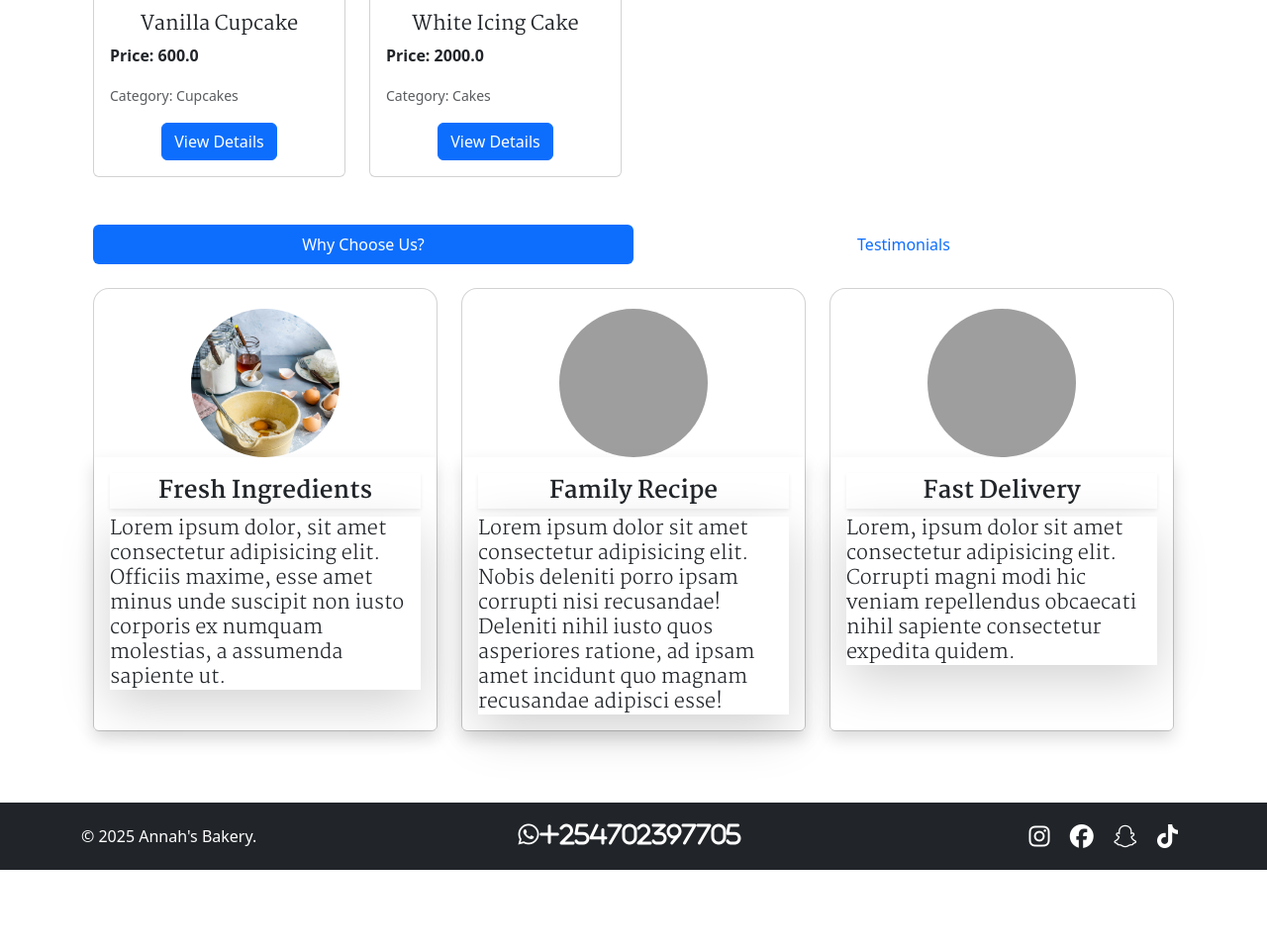
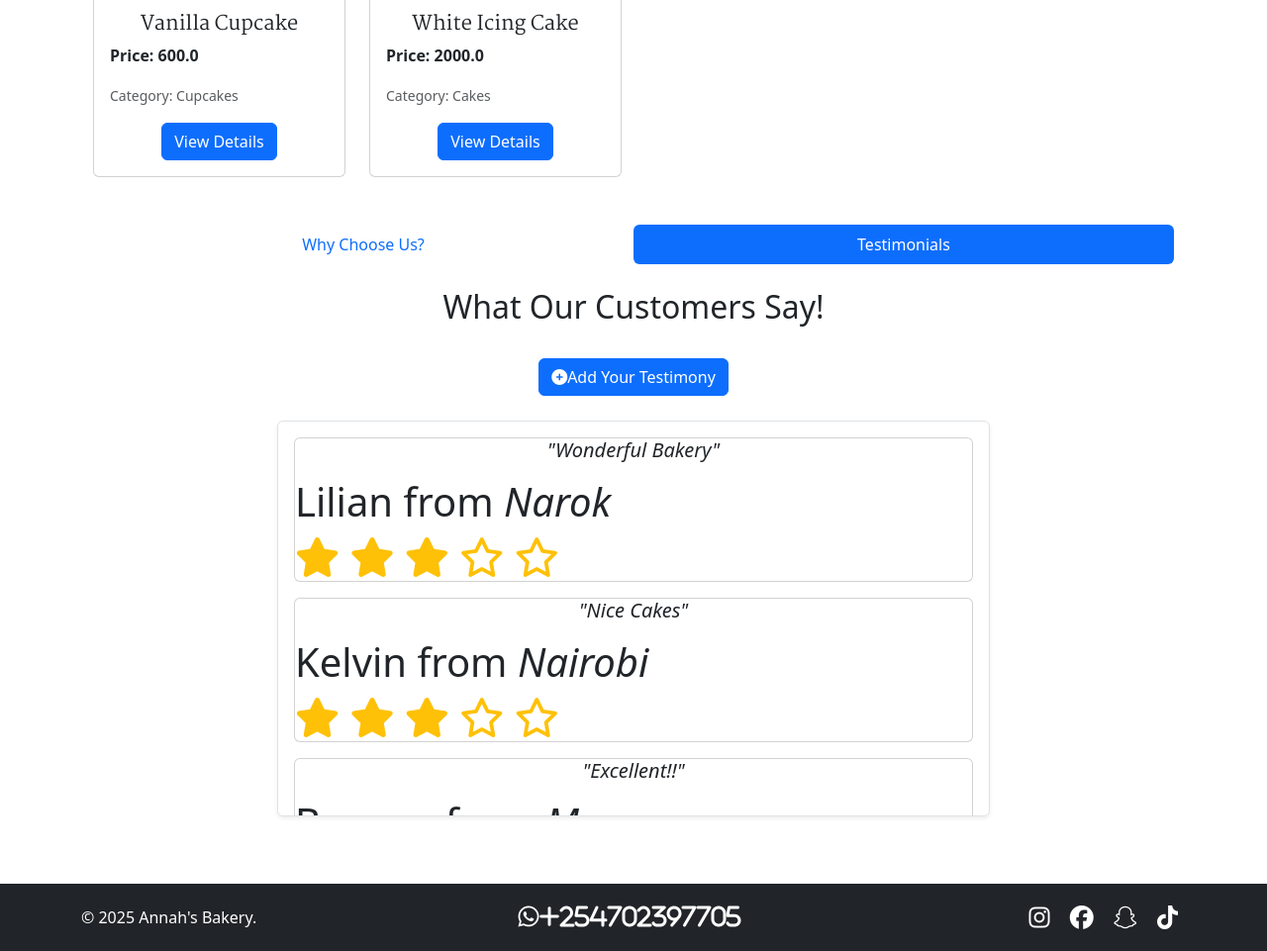
Before and after one commit to R-gitonga/Annah-s-Bakey, a Flask app: page / in a window 1280 px wide. Shown: the part 3131-4092 px from the top of the page at 99% size. Before the commit the page ends 4010 px from the top, so only its background shows below. Run offline with Flask 3, Linux system fonts and the light colour scheme; data comes from the database, SQL or seed files in the repository; both versions use the stored data as it was after the commit; some web fonts are replaced; grey boxes are pictures that could not be loaded.

Commit message:
Added functionality to fetch testimonials from database and to allow users add their own.

```diff
--- a/app.py
+++ b/app.py
@@ -1,9 +1,11 @@
-from flask import Flask, g, render_template, request, jsonify
+from flask import Flask, g, render_template, request, jsonify, flash, redirect, url_for
 import sqlite3
 import os
 
 
 app = Flask(__name__)
+#generate a random 24-byte key
+app.config['SECRET_KEY'] = os.urandom(24)
 
 
 
@@ -23,10 +25,6 @@ def close_db(exception=None):
 
 
 @app.route("/")
-# def home():
-#     db = get_db()
-#     products = db.execute('SELECT * FROM product WHERE is_available = 1').fetchall()
-
 def index():
     db = get_db()
 
@@ -72,10 +70,62 @@ def index():
     products_cursor = db.execute(product_query, query_params)
     filtered_products = products_cursor.fetchall()
 
+    testimonials_query = """
+                SELECT
+                    t.id,
+                    t.customer_name,
+                    t.customer_location,
+                    t.testimonial_text,
+                    t.rating,
+                    t.image_url,
+                    t.is_approved
+                FROM
+                    testimonials t
+                WHERE
+                    is_approved = 1
+                ORDER BY
+                    created_at DESC
+
+    """
+    testimonials_cursor = db.execute(testimonials_query)
+    testimonials = testimonials_cursor.fetchall()
+
+    print("Fetched testimonials:", testimonials) # This will print to your Flask terminal
+
+
     return render_template('index.html',
                            products=filtered_products,
                            categories=all_categories,
-                           selected_category=selected_category_name)
+                           selected_category=selected_category_name,
+                           testimonials=testimonials)
+
+@app.route('/add_testimonial', methods=['GET', 'POST'])
+def add_testimonial():
+    if request.method == 'POST':
+        customer_name = request.form['customer_name']
+        customer_location = request.form.get('customer_location') #use .get for optional fields
+        testimonial_text = request.form['testimonial_text']
+        rating = request.form.get('rating')
+        image_url = request.form.get('image_url') #placeholder for image. yet to implement
+
+        #basic validation
+        if not customer_name or not testimonial_text:
+            flash('Name and Testimony are required!', 'danger')
+            return render_template('add_testimonial.html')
+
+        try:
+            db = get_db()
+            db.execute(
+                "INSERT INTO testimonials(customer_name, customer_location, testimonial_text, rating, image_url, is_approved) VALUES (?, ?, ?, ?, ?, ?)",
+                (customer_name, customer_location, testimonial_text, rating, image_url, 0)
+            )
+            db.commit()
+            flash('Your testimony has been submitted for approval!', 'success')
+            return redirect(url_for('index', _anchor='testimonials-tab')) #redirect back to home, testimonials tab
+        except sqlite3.Error as e:
+            flash(f'An error occurred: {e}', 'danger')
+            return render_template('add_testimonials.html')
+    return render_template('add_testimonial.html')
 
 # AJAX endpoint for filtering
 @app.route('/filter_products', methods=['GET'])
@@ -143,5 +193,6 @@ def product_detail(product_id):
     return render_template('product_detail.html', product=product)
 
 
+
 if __name__ == '__main__':
     app.run(debug=True)
--- a/static/css/styles.css
+++ b/static/css/styles.css
@@ -140,11 +140,22 @@ body {
     font-size: 2.2rem;
 }
 .product-category {
-    /* justify-self: flex-start; */
     width: max-content;
     margin-left: 25%;
     margin-right: 50%;
 }
+
+#scrollableTestimonials {
+    max-height: 400px;
+    overflow-y: auto;
+    padding-right: 15px;
+    margin-bottom: 20px;
+}
+
+#scrollableTestimonials .card {
+    margin-bottom: 15px;
+}
+
 @media (max-width: 1199px) {
 
     .read-more-toggle {
--- a/templates/base.html
+++ b/templates/base.html
@@ -17,9 +17,38 @@
     <link href="https://fonts.googleapis.com/css2?family=Dancing+Script:wght@400..700&family=Libertinus+Mono&family=Martel:wght@200;300;400;600;700;800;900&display=swap" rel="stylesheet">
     <link rel="stylesheet" href="https://cdnjs.cloudflare.com/ajax/libs/font-awesome/6.5.2/css/all.min.css" integrity="sha512-SnH5WK+bZxgPHs44uWIX+LLJAJ9/2PkPKZ5QiAj6Ta86w+fsb2TkcmfRyVX3pBnMFcV7oQPJkl9QevSCWr3W6A==" crossorigin="anonymous" referrerpolicy="no-referrer" />
     <link rel="stylesheet" href="{{ url_for('static', filename='css/styles.css') }}">
+
+    <style>
+        /* Custom CSS for fixed alerts */
+        .fixed-alerts {
+            position: fixed;
+            top: 20px;
+            /* Adjust as needed, e.g., 70px if you have a fixed navbar */
+            left: 50%;
+            transform: translateX(-50%);
+            width: 80%;
+            /* Adjust width */
+            max-width: 600px;
+            /* Max width for larger screens */
+            z-index: 1050;
+            /* Higher than Bootstrap's navbars (1040) */
+        }
+    </style>
 </head>
 
 <body>
+    <div class="fixed-alerts">
+        {% with messages = get_flashed_messages(with_categories=true) %}
+            {% if messages %}
+                {% for category, message in messages %}
+                    <div class="alert alert-{{ category }} alert-dismissible fade show" role="alert">
+                        {{ message }}
+                        <button class="btn-close" type="button" data-bs-dismiss="alert" aria-label="close"></button>
+                    </div>
+                {% endfor %}
+            {% endif %}
+        {% endwith %}
+    </div>
 
     <nav class="navbar navbar-expand-lg" >
         <div class="container" id="navigation">
@@ -44,6 +73,8 @@
     </nav>
 
     <main class="container container-main my-4">
+
+
         {% block content %}{% endblock %}
     </main>
 
--- a/templates/index.html
+++ b/templates/index.html
@@ -85,17 +85,17 @@
 <div class="container-fluid my-5">
     <ul class="nav nav-pills nav-justified mb-4" id="myTab" role="tablist">
         <li class="nav-item" role="presentation">
-            <button class="nav-link active" id="why-choose-us-tab" data-bs-toggle="pill" data-bs-target="#why-choose-us-content" type="button" role="tab" aria-controls="why-choose-us-content" aria-selected="true">Why Choose Us?</button>
+            <button class="nav-link" id="why-choose-us-tab" data-bs-toggle="pill" data-bs-target="#why-choose-us-content" type="button" role="tab" aria-controls="why-choose-us-content" aria-selected="false">Why Choose Us?</button>
         </li>
         <li class="nav-item" role="presentation">
-            <button class="nav-link" id="testimonials-tab" data-bs-toggle="pill" data-bs-target="#testimonials-content" type="button" role="tab" aria-controls="testimonials-content" aria-selected="false">Testimonials</button>
+            <button class="nav-link active" id="testimonials-tab" data-bs-toggle="pill" data-bs-target="#testimonials-content" type="button" role="tab" aria-controls="testimonials-content" aria-selected="true">Testimonials</button>
         </li>
     </ul>
 
     <!-- Tab Content -->
      <div class="tab-content" id="myTabContent">
         <!-- why choose us pane -->
-         <div class="tab-pane fade show active" id="why-choose-us-content" role="tabpanel" aria-labelledby="why-choose-us-tab">
+         <div class="display-6 tab-pane fade" id="why-choose-us-content" role="tabpanel" aria-labelledby="why-choose-us-tab">
             <div class="row">
                 <div class="col-lg-4 mb-4">
                     <div class="card h-100 rounded-top-4">
@@ -157,37 +157,51 @@
          </div>
 
         <!-- Testimonials Tab Pane -->
-        <div class="tab-pane fade display-6" id="testimonials-content" role="tabpanel" aria-labelledby="testimonials-tab">
+        <div class="tab-pane fade display-6 show active" id="testimonials-content" role="tabpanel" aria-labelledby="testimonials-tab">
             <h2 class="text-center my-4">What Our Customers Say!</h2>
+            <!-- Testimonial button -->
+            <div class="text-center mb-4">
+                <a href="{{ url_for('add_testimonial') }}" class="btn btn-primary">
+                    <i class="fas fa-plus-circle"></i>Add Your Testimony
+                </a>
+            </div>
+
             <div class="row justify-content-center">
                 <!-- Placeholder for testimonials content -->
                 <div class="col-md-8">
-                    <div class="card mb-3">
-                        <div class="card-body">
-                            <p class="card-text">Lorem ipsum dolor sit amet consectetur adipisicing elit. Nobis molestias cumque
-                                assumenda quasi quos cum perspiciatis dolore vel nesciunt odio.</p>
-                            <footer class="blockqoute-footer">Jane Doe from <cite title="Source Title">Customer</cite></footer>
+                    <div class="border p-3 rounded shadow-sm" id="scrollableTestimonials">
+                        {% for testimonial_row in testimonials %}
+                        <div class="card mb-3">
+                            {% if testimonial_row['image_url'] %}
+                            <img src="{{ url_for('static', filename='images/customers/' + testimonial_row['image_url'])}}" alt="{{ testimonial_row['customer_name'] }}'s photo" class="rounded-circle mx-auto mb-3 d-block" style="width: 90px; height: 90px; object-fit: cover;">
+                            {% endif %}
+                            <p class="card-text text-center fs-5 fw-light fst-italic mb-3">"{{ testimonial_row['testimonial_text']}}"</p>
+                            <footer class="blockqoute-footer mt-auto">
+                                <strong>{{ testimonial_row['customer_name'] }}</strong>
+                                {% if testimonial_row['customer_location'] %}
+                                from <cite title="Source Title">{{ testimonial_row['customer_location'] }}</cite>
+                                {% endif %}
+                                {% if testimonial_row['rating'] %}
+                                <div class="text-warning mt-2">
+                                    {% for _ in range(testimonial_row['rating']) %}
+                                        <i class="fas fa-star"></i>
+                                    {% endfor %}
+                                    {% for _ in range(5 - testimonial_row['rating']) %}
+                                        <i class="far fa-star"></i>
+                                    {% endfor %}
+                                </div>
+                                {% endif %}
+
+                            </footer>
                         </div>
+                        {% endfor %}
                     </div>
-
-                    <div class="card mb-3">
-                        <div class="card-body">
-                            <p class="card-text">Lorem ipsum dolor sit amet consectetur adipisicing elit. Nobis molestias cumque
-                                assumenda
-                                quasi quos cum perspiciatis dolore vel nesciunt odio.</p>
-                            <footer class="blockqoute-footer">John Smith from <cite title="Source Title">Another Happy
-                                    Customer</cite></footer>
-                        </div>
-                    </div>
-
-                    <!-- More dynamic testimonials go here -->
 
                 </div>
             </div>
         </div>
 
      </div>
-    <!-- <h1 class="text-justify display-6 mx-2 my-4">Why Choose Us?</h1> -->
 
 
 
```
Also changed, not shown: schema.sql (+0 -22 lines), templates/add_testimonial.html (added, +61 -0 lines), data/bakery.db, static/images/customers/avatar.jpg (added), 1 other file.
